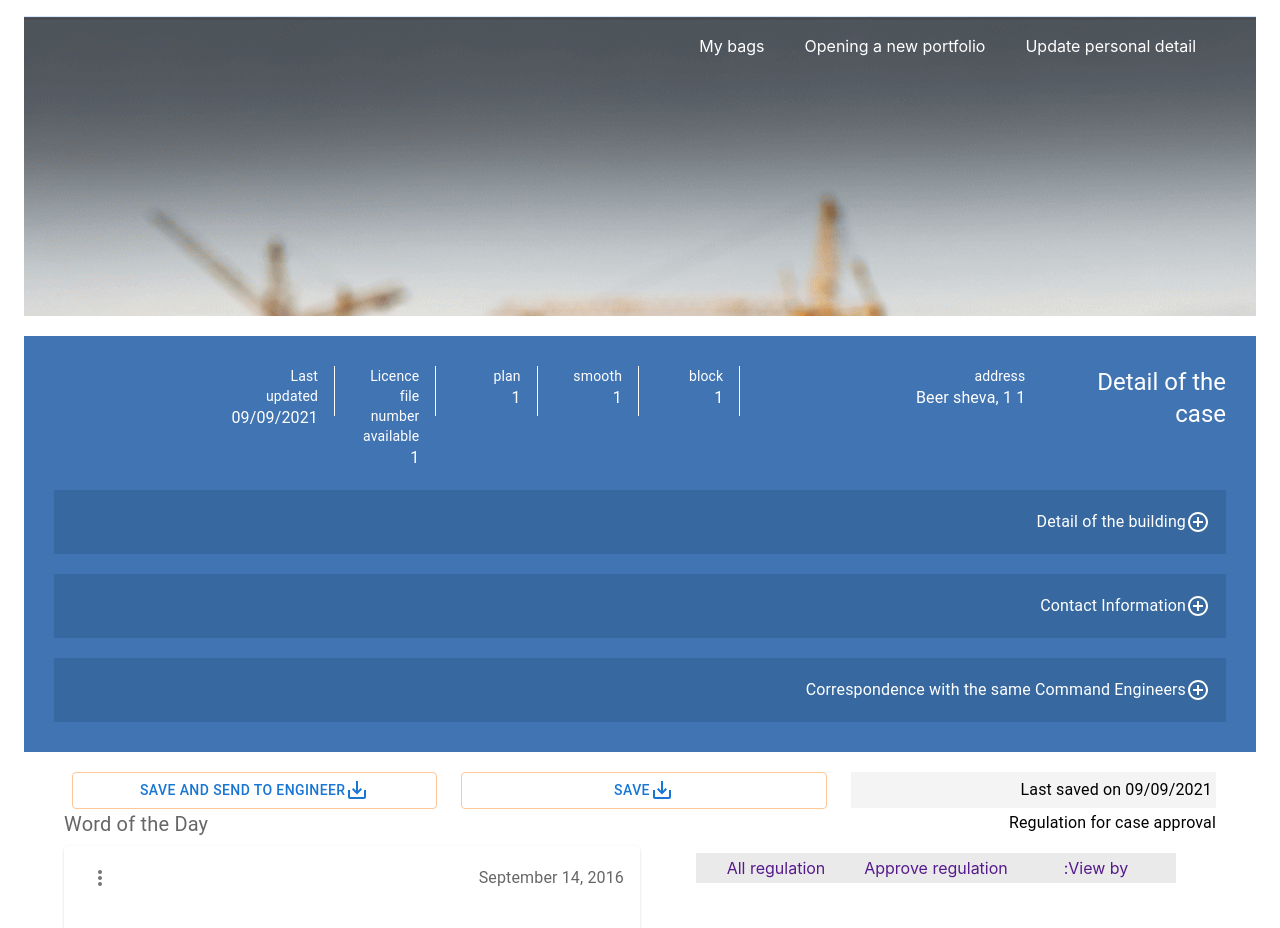
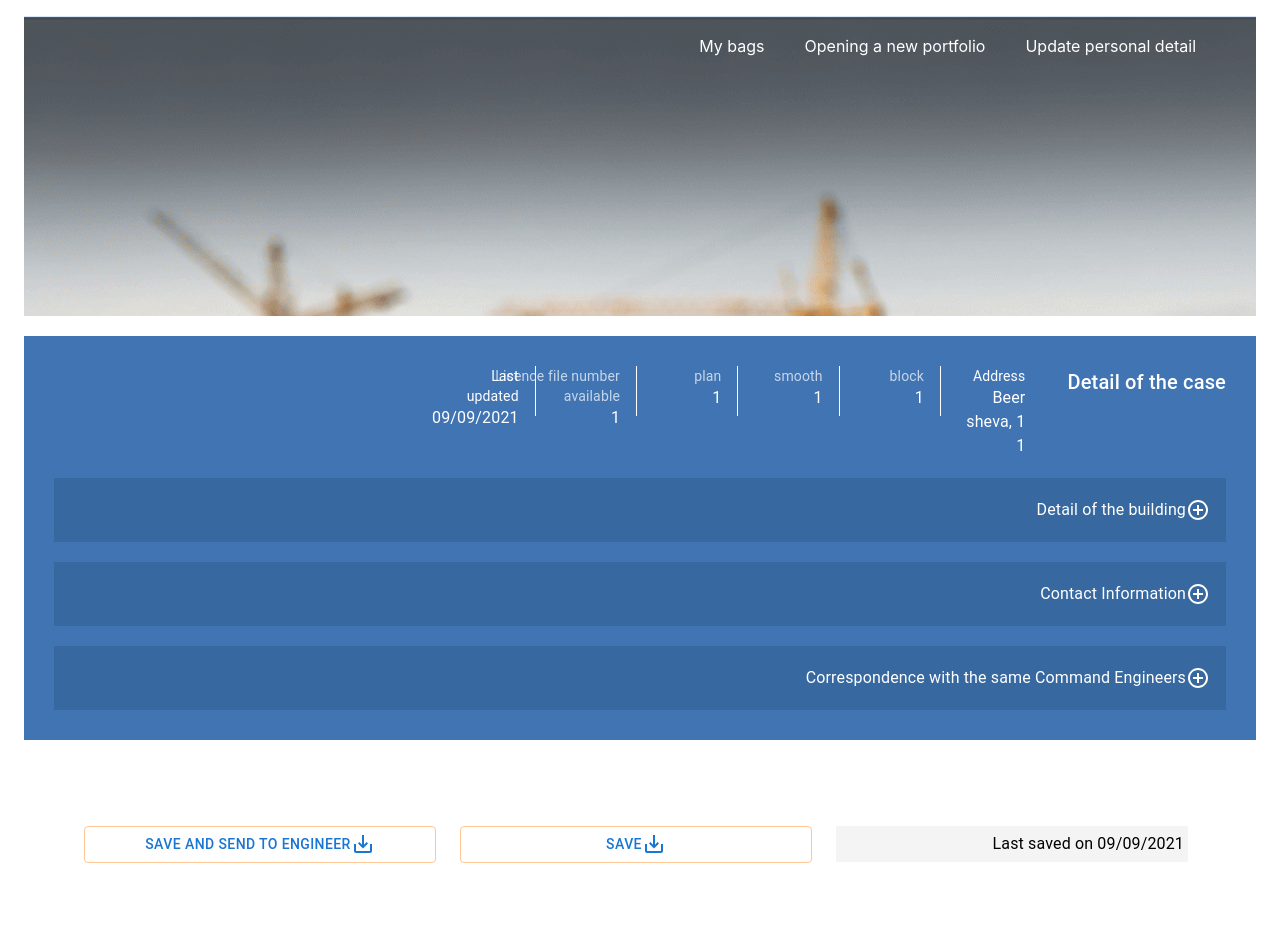
Before and after one commit to ahadnur/tofes4, a React (Create React App) app: page /casedetail in a window 1280 px wide. Shown: the top 928 px of the page. Built offline with nearby package versions, Linux system fonts and the light colour scheme.

Commit message:
this is not a real commit

```diff
--- a/src/component/CaseDetail/Data.js
+++ b/src/component/CaseDetail/Data.js
@@ -131,8 +131,4 @@
         body2:"Licence file number available",
         body1:1
     },
-    // {
-    //     body2:"Last updated",
-    //     body1:"09/09/2021"
-    // },
 ]
--- a/src/component/CaseDetail/Documents.js
+++ b/src/component/CaseDetail/Documents.js
@@ -18,7 +18,7 @@
     return (
         <Container>
             <Grid container>
-                <Grid item md={6} xs={12}>
+                <Grid item md={6} xs={12} style={{marginTop: '50px'}}>
                     {/* <Box> */}
                     <Typography variant="subtitle1">Regulation for case approval</Typography>
                     <Grid item xs={12} md={6}>
--- a/src/component/CaseDetail/caseDetail.js
+++ b/src/component/CaseDetail/caseDetail.js
@@ -33,10 +33,10 @@
       <Grid container justifyContent="center" className="case3__form" style={{ marginTop: 20 }}>
         <Grid container spacing={4} >
           <Grid item md={2}>
-            <Typography variant="h5">Detail of the case</Typography>
+            <Typography variant="h6">Detail of the case</Typography>
           </Grid>
-          <Grid item md={3}>
-            <Typography variant="body2">address</Typography>
+          <Grid item md={1}>
+            <Typography variant="body2">Address</Typography>
             <Typography variant="body1">Beer sheva, 1 1</Typography>
           </Grid>
           <Divider orientation="vertical" style={{ backgroundColor: 'white', height: 50, marginTop: 16 }} flexItem />
@@ -44,16 +44,16 @@
             headData.map(item => (
               <>
                 <Grid key={item.body2} item md={1}>
-                  <Typography variant="body2">{item.body2}</Typography>
-                  <Typography variant="body1">{item.body1}</Typography>
+                  <Typography variant="body2" className="caseHeader">{item.body2}</Typography>
+                  <Typography variant="body1" className="">{item.body1}</Typography>
                 </Grid>
                 <Divider orientation="vertical" style={{ backgroundColor: 'white', height: 50, marginTop: 16 }} flexItem />
               </>
             ))
           }
           <Grid item md={1}>
-            <Typography variant="body2">Last updated</Typography>
-            <Typography variant="body1">09/09/2021</Typography>
+            <Typography variant="body2" className="lastCaseHeader">Last updated</Typography>
+            <Typography variant="body1" className="lastCaseHeader">09/09/2021</Typography>
           </Grid>
 
         </Grid>
--- a/src/component/CaseDetail/detail.css
+++ b/src/component/CaseDetail/detail.css
@@ -1,28 +1,32 @@
-
-.document_link{
+.document_link {
   display: flex;
   list-style-type: none;
 }
 
-/* .document_link li{
-    min-width: 150px;
-    padding: 5px;
-} */
-.document_link li{
+.document_link li {
   background-color: #eaeaea;
   text-align: center;
   color: black;
   min-width: 150px;
   padding: 5px;
-
 }
-.document_link li:hover{
+.document_link li:hover {
   background-color: #4174b3;
   color: white;
 }
-.document_link li a{
+.document_link li a {
   text-decoration: none;
 }
-.MuiCardHeader-title{
+.MuiCardHeader-title {
   font-size: 10px;
 }
+.caseHeader {
+  min-width: 150px;
+  opacity: 0.7;
+}
+.MuiGrid-root.MuiGrid-container.MuiGrid-spacing-xs-2.css-12n0uxm-MuiGrid-root {
+  margin: 50px 0;
+}
+.MuiGrid-root.MuiGrid-container.MuiGrid-spacing-xs-2{
+    padding: 20px;
+}
```
Lines whose indentation alone changed are shown as unchanged.
